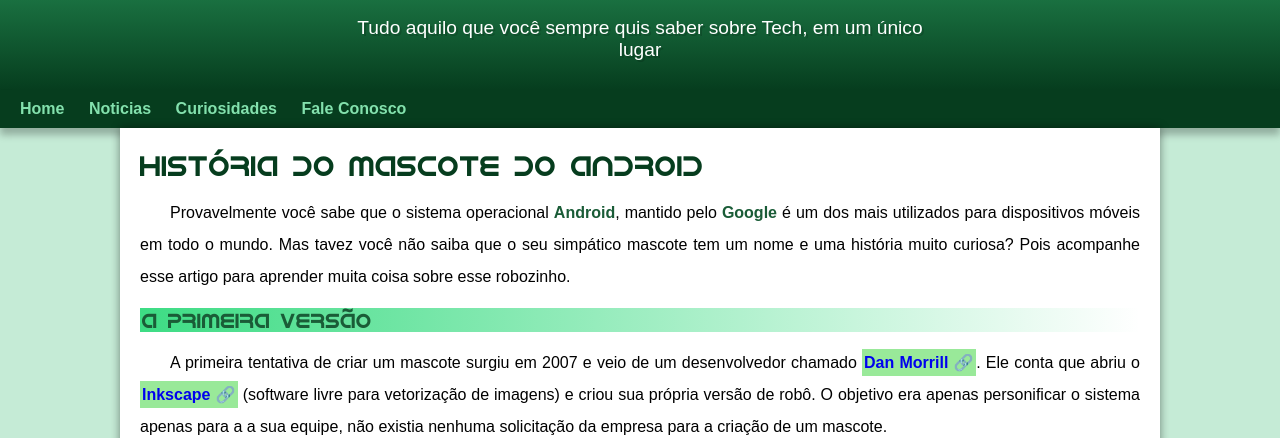
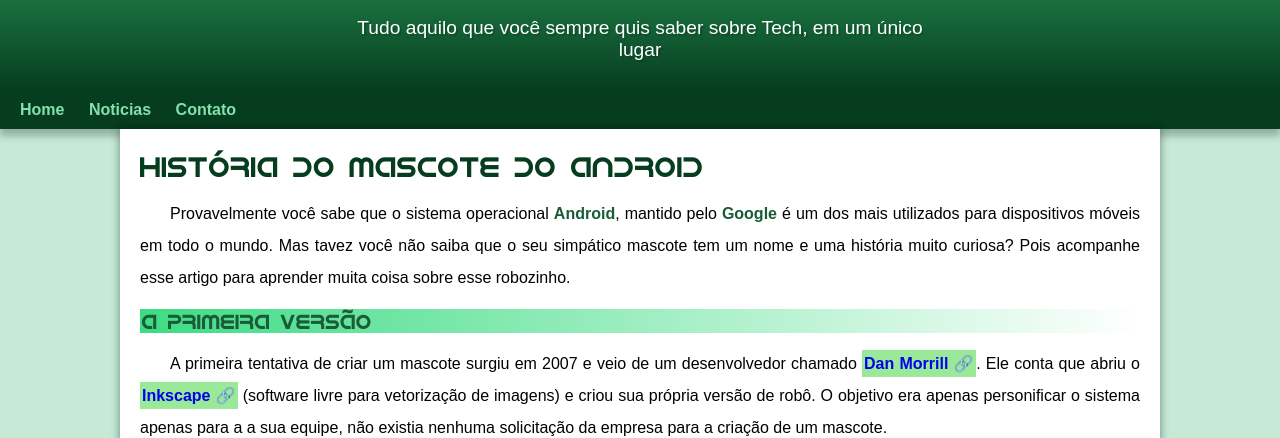
Before and after one commit to LuizEduardoMorais/projeto-android, a plain HTML site: page index.html in a window 1280 px wide. Shown: the part 100-538 px from the top of the page. Drawn offline with Linux system fonts and the light colour scheme.

Commit message:
problema de padding (resolvido)

```diff
--- a/estilo/style.css
+++ b/estilo/style.css
@@ -61,7 +61,7 @@ header > p {
     padding-right: 10px;
     padding-left: 10px;
     margin: auto;
-    margin-bottom: 20px;
+    padding-bottom: 30px;
     text-shadow: 2px 2px 0px rgba(0, 0, 0, 0.158);
 
 }
--- a/index.html
+++ b/index.html
@@ -19,8 +19,7 @@
     <nav>
         <a href="#">Home</a>
         <a href="#">Noticias</a>
-        <a href="#">Curiosidades</a>
-        <a href="#">Fale Conosco</a>
+        <a href="#">Contato</a>
     </nav>
     <main>
         <article>
@@ -29,7 +28,7 @@
             </h1>
 
             <p>
-                Provavelmente você sabe que o sistema operacional <strong>Android</strong>, mantido pelo <Strong>Google</Strong> é um dos mais utilizados para dispositivos móveis em todo o mundo. Mas tavez você não saiba que o seu simpático mascote tem um nome e uma história muito curiosa? Pois acompanhe esse artigo para aprender muita coisa sobre esse robozinho.
+                Provavelmente você sabe que o sistema operacional <strong>Android</strong>, mantido pelo <strong>Google</strong> é um dos mais utilizados para dispositivos móveis em todo o mundo. Mas tavez você não saiba que o seu simpático mascote tem um nome e uma história muito curiosa? Pois acompanhe esse artigo para aprender muita coisa sobre esse robozinho.
             </p>
 
             <h2>
```
